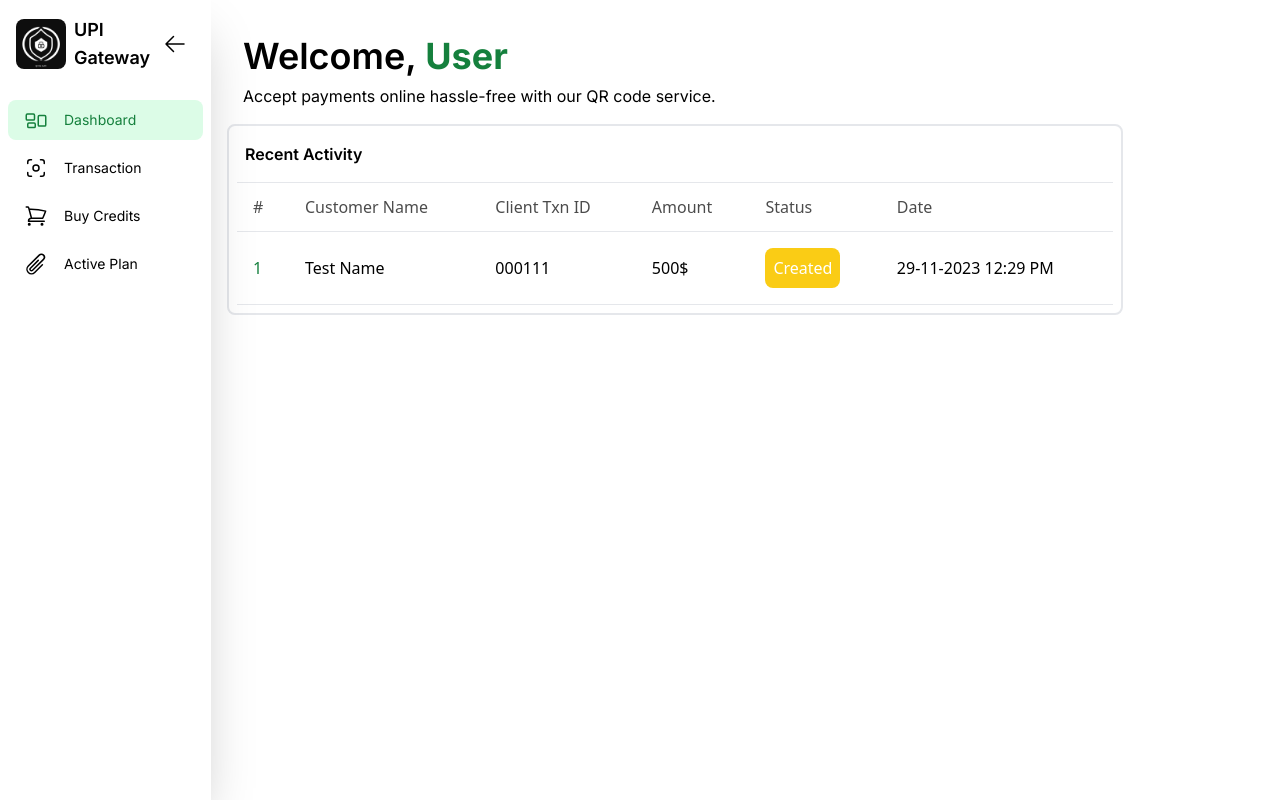
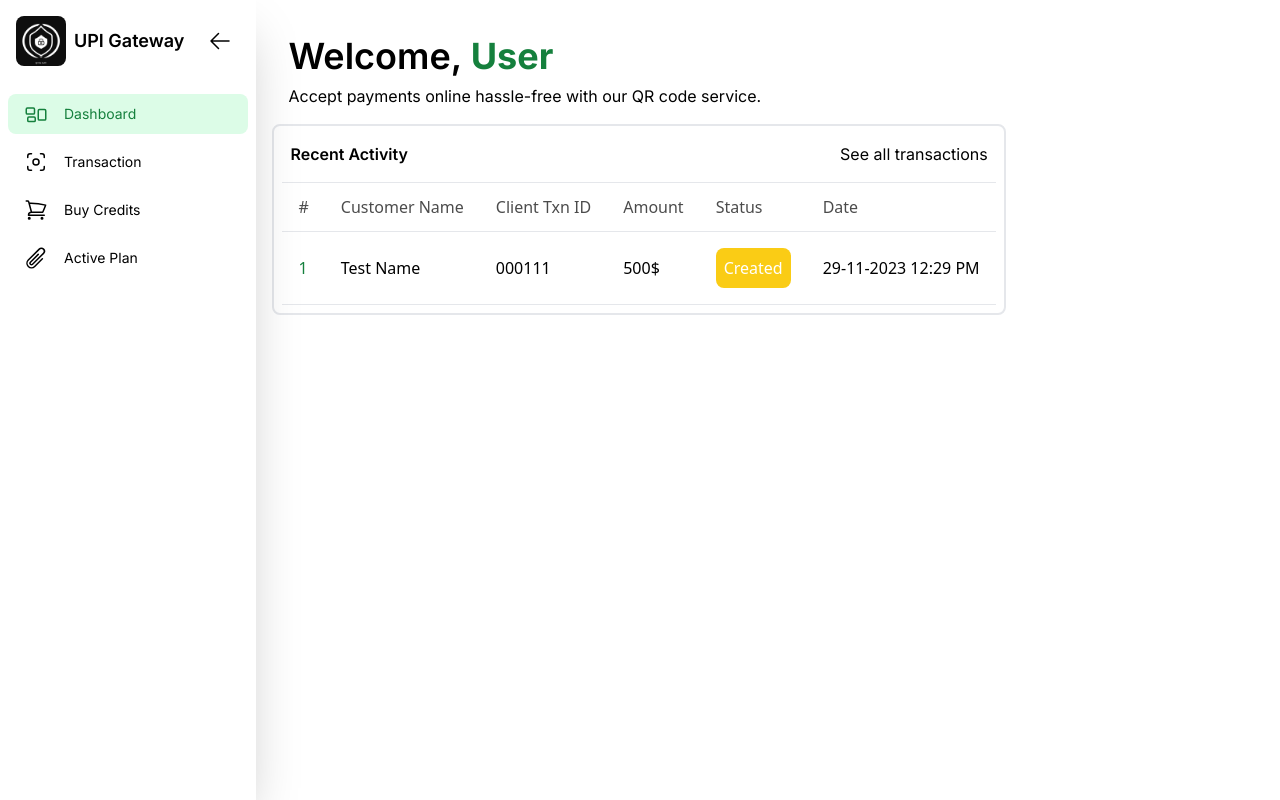
Before and after one commit to abhinnvyas/ignite-auth, a Next.js app: page /user in a window 1280 px wide. Built offline with nearby package versions, Linux system fonts and the light colour scheme.

Commit message:
Fixed some layout changes

```diff
--- a/app/user/page.js
+++ b/app/user/page.js
@@ -15,7 +15,7 @@ function page() {
       <div>
         <Sidebar Active={"dashboard"} />
       </div>
-      <main className="w-full ">
+      <main className="">
         <div className={`${textPrimary} p-4  mt-5 `}>
           <h1 className="text-lg md:text-2xl lg:text-4xl font-semibold">
             Welcome,
@@ -29,9 +29,13 @@ function page() {
         </div>
 
         <div class="flex flex-col border-2 rounded-lg max-w-4xl justify-left p-2 bg-white">
-          <div className="p-2">
+          <div className="p-2 flex justify-between">
             <h1 className="text-md font-semibold mb-2">Recent Activity</h1>
+            <h1 className="hover:underline cursor-pointer transition-all ease-in-out">
+              See all transactions
+            </h1>
           </div>
+          <div></div>
           <div class=" px-0 overflow-auto w-full">
             <table class="table-auto w-full text-left ">
               <thead className="">
```
